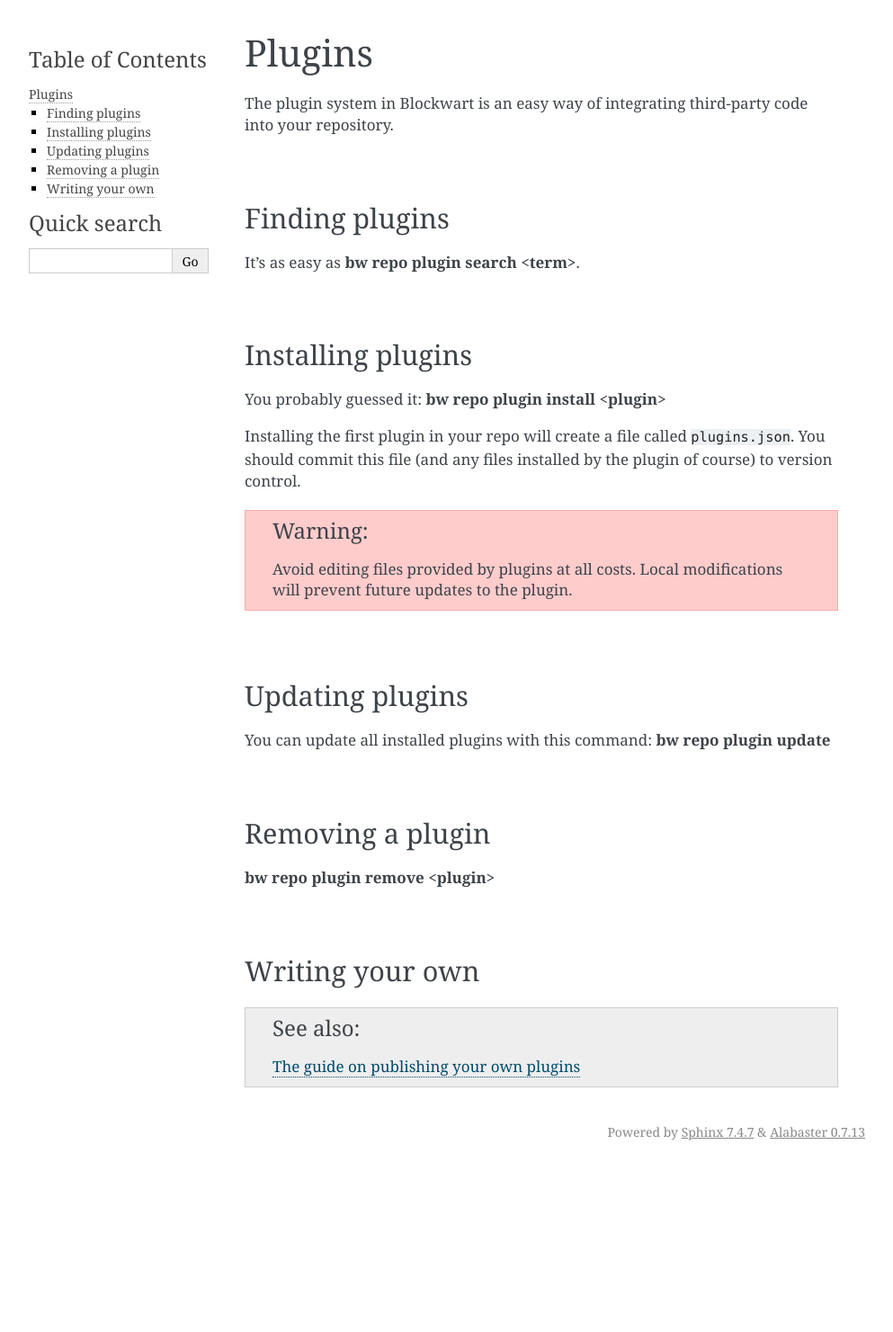
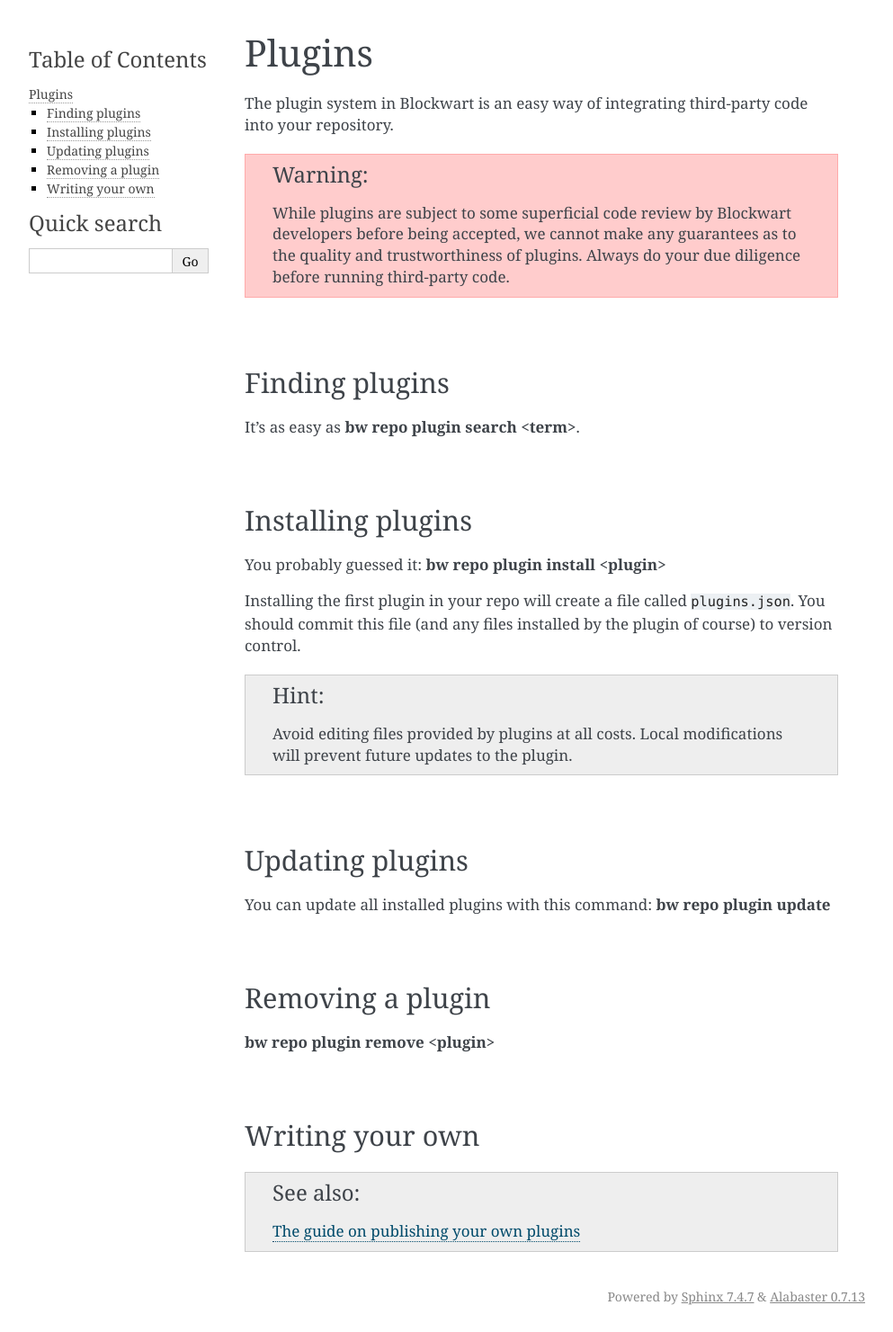
Before and after one commit to bundlewrap/bundlewrap, a Sphinx documentation site: the page built from doc/plugins.rst, in a window 1280 px wide. Shown: the whole page at 90% size, without its empty margins (148-1141 px from the left). Built offline with Sphinx 7.4.7, drawn with Linux system fonts in a browser that asks for light colours; before the commit the page ends 1298 px from its top, so only the background shows below that.

Commit message:
add warning about plugin trustworthiness

```diff
--- a/doc/plugins.rst
+++ b/doc/plugins.rst
@@ -3,6 +3,10 @@
 =======
 
 The plugin system in Blockwart is an easy way of integrating third-party code into your repository.
+
+.. warning::
+
+	While plugins are subject to some superficial code review by Blockwart developers before being accepted, we cannot make any guarantees as to the quality and trustworthiness of plugins. Always do your due diligence before running third-party code.
 
 |
 
@@ -20,7 +24,7 @@
 
 Installing the first plugin in your repo will create a file called ``plugins.json``. You should commit this file (and any files installed by the plugin of course) to version control.
 
-.. warning::
+.. hint::
 	Avoid editing files provided by plugins at all costs. Local modifications will prevent future updates to the plugin.
 
 |
```
